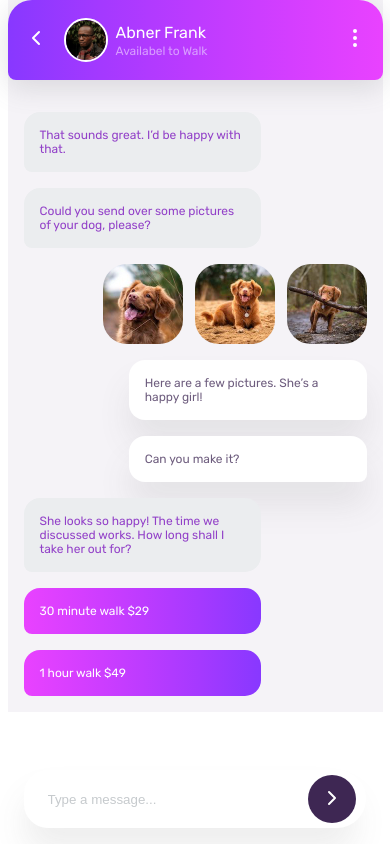
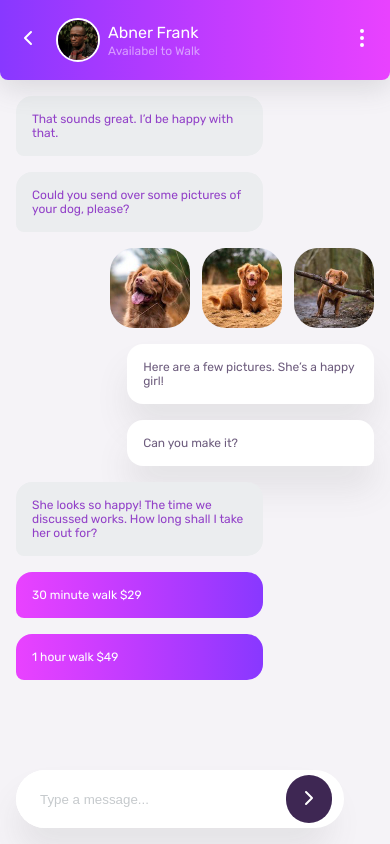
Before and after one commit to carlosgizbert/chat-app-css-illustration-master, a plain HTML site: page index.html in a window 390 px wide. Drawn offline with nearby package versions, Linux system fonts and the light colour scheme.

Commit message:
ajustando overflow

```diff
--- a/index.html
+++ b/index.html
@@ -2,7 +2,10 @@
 <html lang="en">
   <head>
     <meta charset="UTF-8" />
-    <meta name="viewport" content="width=device-width, initial-scale=1.0" />
+    <meta
+      name="viewport"
+      content="width=device-width, initial-scale=1.0, maximum-scale=1"
+    />
     <!-- displays site properly based on user's device -->
 
     <link
--- a/style.css
+++ b/style.css
@@ -7,6 +7,7 @@
 body {
   font-family: 'Rubik', sans-serif;
   font-size: 1rem;
+  background-color: hsl(270, 20%, 96%);
 }
 
 /* header */
@@ -17,7 +18,9 @@ body {
   display: flex;
   justify-content: space-between;
   align-items: center;
+  position: -webkit-sticky;
   position: sticky;
+  top: 0;
   background-image: linear-gradient(
     to right,
     #8838ff,
@@ -38,7 +41,7 @@ i {
   cursor: pointer;
 }
 
-.mockup .btn-voltar {
+.btn-voltar {
   margin-right: 1rem;
 }
 
@@ -70,19 +73,33 @@ i {
 /* mockup */
 .mockup {
   margin: 0 auto;
-  width: 375px;
+  max-width: 375px;
   background-color: hsl(270, 20%, 96%);
-  position: relative;
+  border-radius: 2rem 2rem 0 0;
 }
 /* fim mockup */
 
 /* main */
 .mockup-main {
-  position: relative;
-  padding: 1rem;
+  padding: 0 1rem 5.5rem 1rem;
   font-size: 12px;
-  max-height: 80vh;
+  max-height: calc(80vh - 48px);
   overflow-y: auto;
+}
+
+@media screen and (max-width: 720px) {
+  .mockup {
+    max-width: 100vw;
+  }
+  .mockup-header {
+    border-radius: 0 0 0.5rem 0.5rem;
+  }
+  .mockup-main {
+    max-width: 100vw;
+  }
+  #input {
+    width: calc(100% - 32px);
+  }
 }
 
 .message-friend {
@@ -144,17 +161,18 @@ i {
   align-items: center;
   background-color: white;
   box-shadow: rgba(88, 88, 88, 0.1) 0px 24px 32px;
-  border-radius: 24px;
+  border-radius: 100px;
   position: fixed;
-  bottom: 16px;
+  bottom: 1rem;
   border: none;
+  width: 316px;
 }
 
 #input {
   height: 56px;
+  width: 316px;
   padding-left: 24px;
-  border-radius: 50px;
-  width: 316px;
+  border-radius: 100px;
   border: none;
 }
 
@@ -166,7 +184,7 @@ i {
   margin-left: -58px;
   width: 48px;
   height: 48px;
-  border-radius: 50%;
+  border-radius: 100px;
   color: white;
   border: none;
   background-color: hsl(271, 36%, 24%);
```
